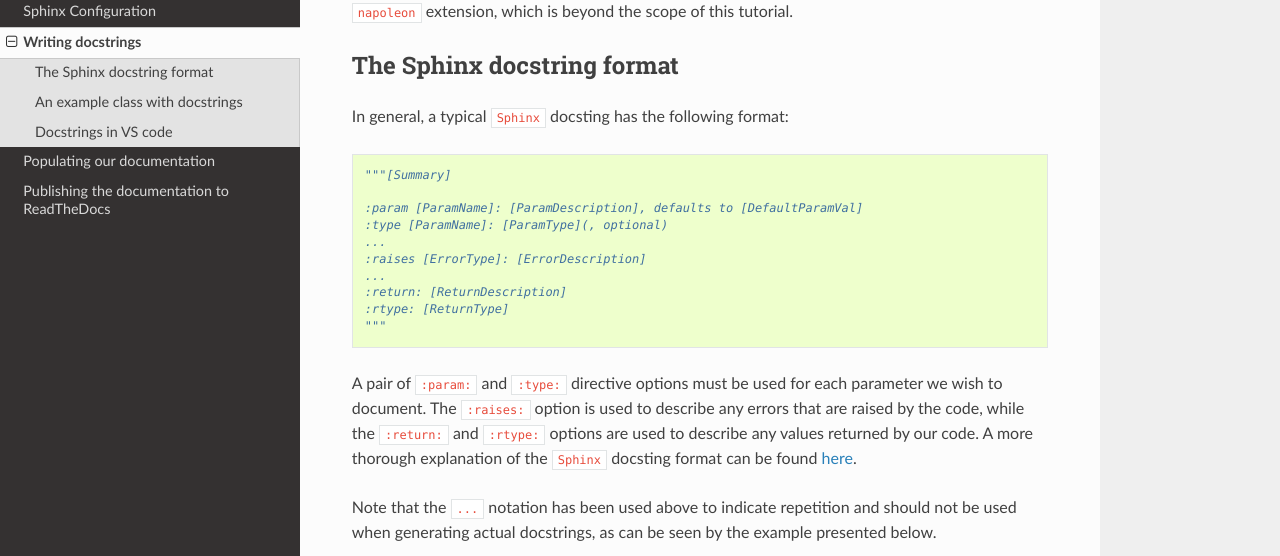
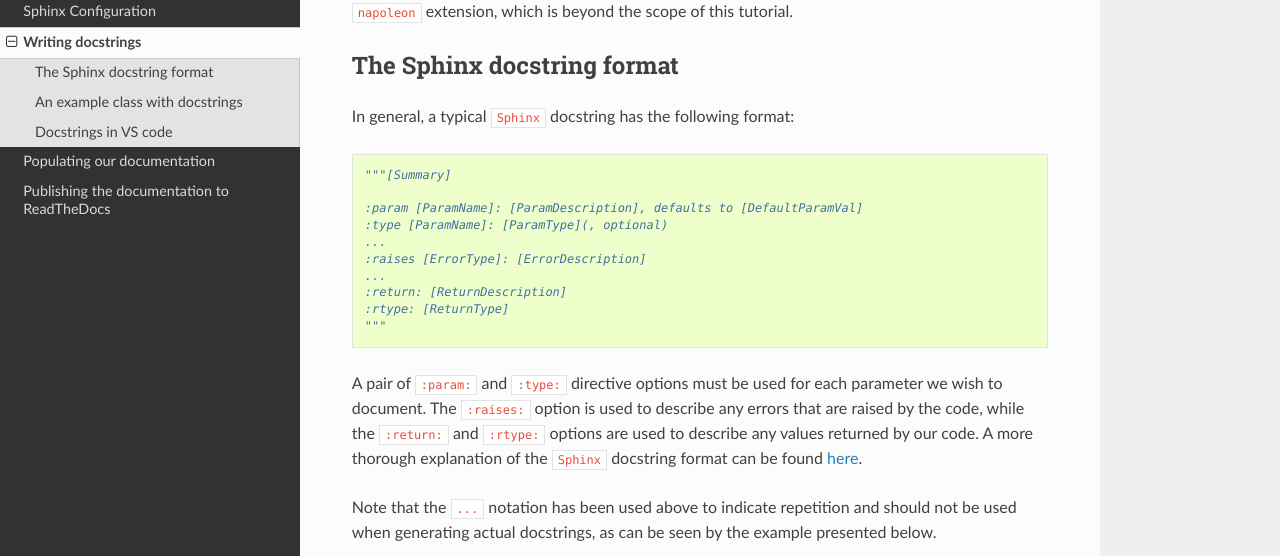
Before and after one commit to sglvladi/Sphinx-RTD-Tutorial, a Sphinx documentation site: the page built from docs/source/docstrings.rst, in a window 1280 px wide and 900 px high. Shown: the part 259-815 px from the top of the window. Built offline with Sphinx 7.4.7 and the Read the Docs theme 2.0.0, drawn with Linux system fonts in a browser that asks for light colours.

Commit message:
Fixed Typos in docstrings.rst
There were two instances where the term `docstring` was written as `docsting`.

Nothing major but given we copied and pasted verbatim for another purpose, we managed to cop the typo.

Fixing and PRing so we don't make the same mistake again :)

```diff
--- a/docs/source/docstrings.rst
+++ b/docs/source/docstrings.rst
@@ -6,7 +6,7 @@
 The Sphinx docstring format
 ***************************
 
-In general, a typical ``Sphinx`` docsting has the following format:
+In general, a typical ``Sphinx`` docstring has the following format:
 
 .. code-block:: python
 
@@ -21,7 +21,7 @@
     :rtype: [ReturnType]
     """
 
-A pair of ``:param:`` and ``:type:`` directive options must be used for each parameter we wish to document. The ``:raises:`` option is used to describe any errors that are raised by the code, while the ``:return:`` and ``:rtype:`` options are used to describe any values returned by our code. A more thorough explanation of the ``Sphinx`` docsting format can be found `here <https://thomas-cokelaer.info/tutorials/sphinx/docstring_python.html>`_.
+A pair of ``:param:`` and ``:type:`` directive options must be used for each parameter we wish to document. The ``:raises:`` option is used to describe any errors that are raised by the code, while the ``:return:`` and ``:rtype:`` options are used to describe any values returned by our code. A more thorough explanation of the ``Sphinx`` docstring format can be found `here <https://thomas-cokelaer.info/tutorials/sphinx/docstring_python.html>`_.
 
 Note that the ``...`` notation has been used above to indicate repetition and should not be used when generating actual docstrings, as can be seen by the example presented below.
 
```
